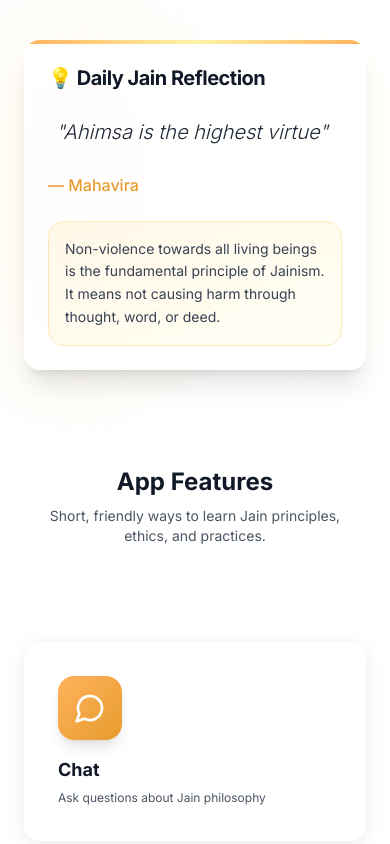
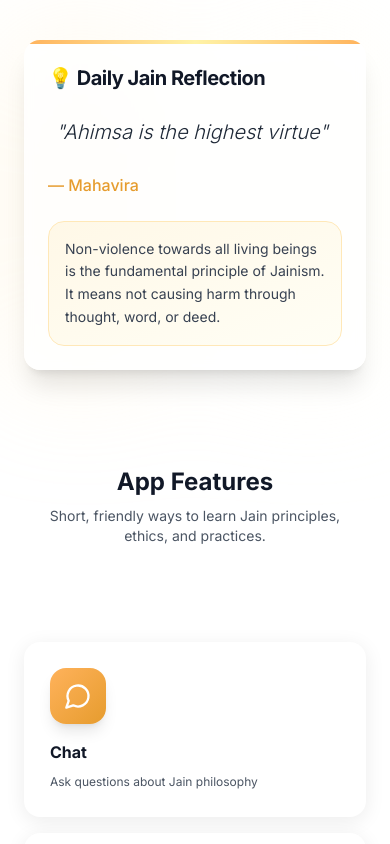
Before and after one commit to daanish-mehra/JainVerse, a Next.js app: page / in a window 390 px wide. Shown: the part 1144-1988 px from the top of the page. Built offline with nearby package versions, Linux system fonts and the light colour scheme.

Commit message:
Fix text formatting in App Features cards and add backend setup guide

```diff
--- a/app/page.tsx
+++ b/app/page.tsx
@@ -189,7 +189,7 @@
           </div>
         </ScrollReveal>
 
-        <div className="grid grid-cols-1 md:grid-cols-2 lg:grid-cols-3 gap-8">
+        <div className="grid grid-cols-1 md:grid-cols-2 lg:grid-cols-3 gap-4 sm:gap-6 md:gap-8">
           {quickActions.map((action, index) => {
             const Icon = action.icon;
             return (
@@ -200,21 +200,21 @@
                   transition={{ type: "spring", stiffness: 300 }}
                 >
                   <Link href={action.href}>
-                    <Card className="h-full group cursor-pointer border-2 border-transparent hover:border-saffron-200 transition-all duration-300 bg-white hover:shadow-2xl relative overflow-hidden">
+                    <Card className="h-full group cursor-pointer border-2 border-transparent hover:border-saffron-200 transition-all duration-300 bg-white hover:shadow-2xl relative overflow-hidden flex flex-col">
                       <div className="absolute inset-0 bg-gradient-to-br from-white to-gray-50 opacity-0 group-hover:opacity-100 transition-opacity duration-300" />
-                      <CardContent className="p-8 space-y-4 relative z-10">
+                      <CardContent className="p-6 sm:p-8 space-y-4 relative z-10 flex flex-col flex-1">
                         <motion.div
                           whileHover={{ rotate: [0, -10, 10, -10, 0] }}
                           transition={{ duration: 0.5 }}
-                          className={`w-16 h-16 rounded-2xl bg-gradient-to-br ${action.color} flex items-center justify-center shadow-lg group-hover:shadow-xl transition-shadow duration-300`}
+                          className={`w-14 h-14 sm:w-16 sm:h-16 rounded-2xl bg-gradient-to-br ${action.color} flex items-center justify-center shadow-lg group-hover:shadow-xl transition-shadow duration-300 flex-shrink-0`}
                         >
-                          <Icon className="w-8 h-8 text-white" />
+                          <Icon className="w-7 h-7 sm:w-8 sm:h-8 text-white" />
                         </motion.div>
-                        <div>
-                          <h3 className="text-lg sm:text-xl font-bold text-gray-900 mb-1 sm:mb-2 group-hover:text-saffron-600 transition-colors">
+                        <div className="flex-1 flex flex-col">
+                          <h3 className="text-base sm:text-lg md:text-xl font-bold text-gray-900 mb-2 group-hover:text-saffron-600 transition-colors break-words">
                             {action.label}
                           </h3>
-                          <p className="text-xs sm:text-sm text-gray-600 leading-relaxed">
+                          <p className="text-xs sm:text-sm text-gray-600 leading-relaxed break-words overflow-wrap-anywhere flex-1">
                             {action.description}
                           </p>
                         </div>
```
Also changed, not shown: 1 other file (tests, documents, lock files or other folders).
